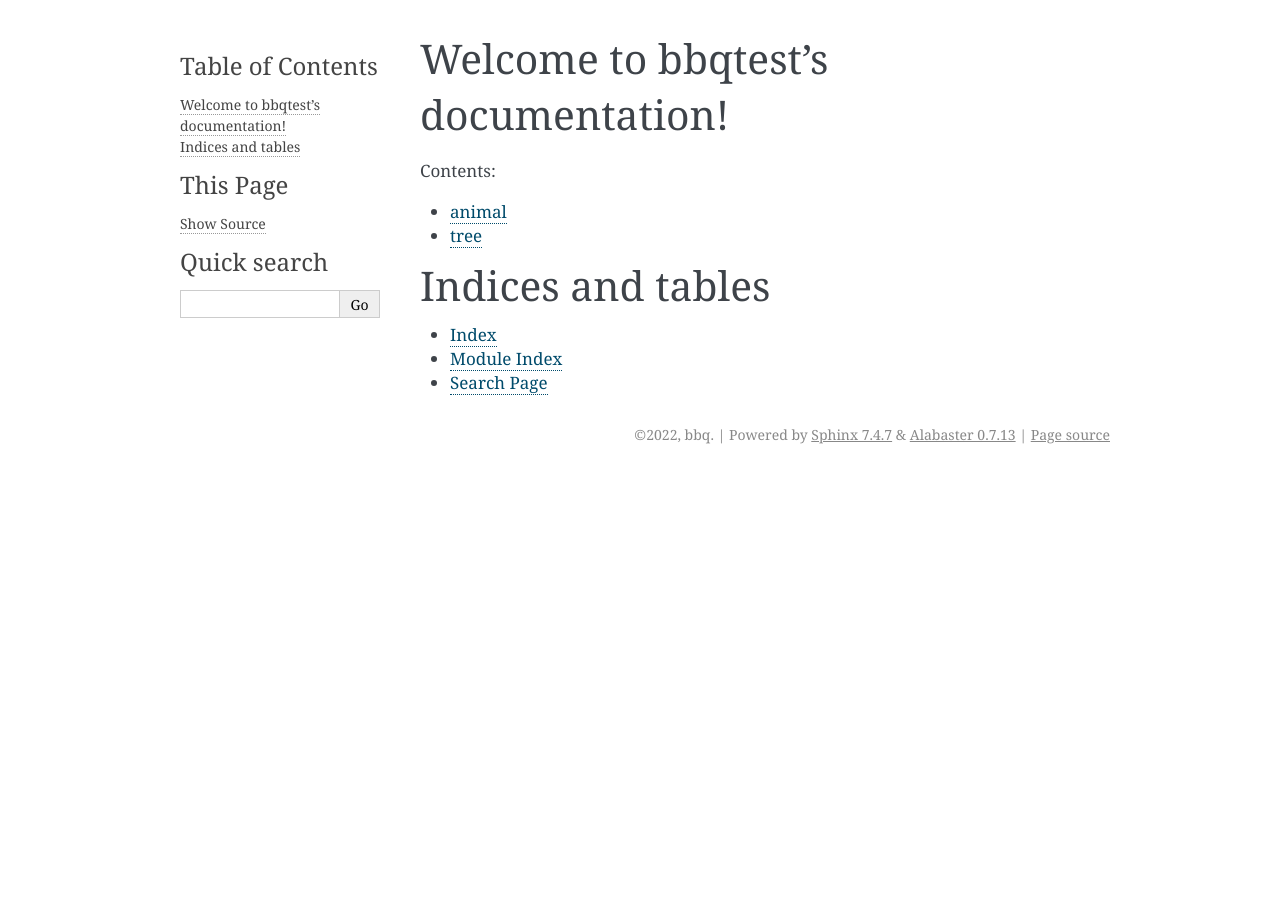
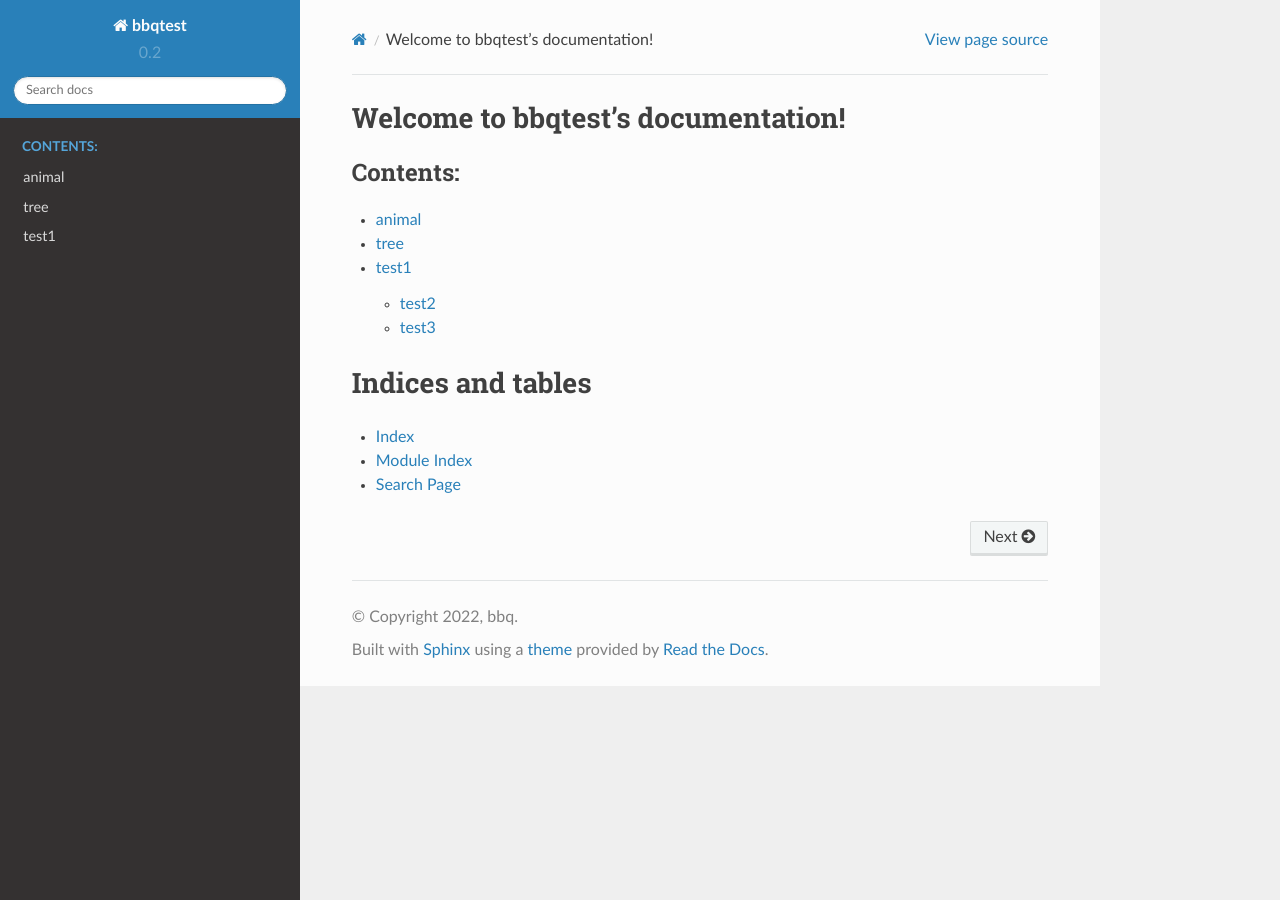
Before and after one commit to gogobarbq/bbq-mac, a Sphinx documentation site: the page built from source/index.rst, in a window 1280 px wide. Built offline with Sphinx 7.4.7 and the Read the Docs theme 2.0.0, drawn with Linux system fonts in a browser that asks for light colours; part of the change alters nothing that is shown.

```diff
--- a/source/conf.py
+++ b/source/conf.py
@@ -10,11 +10,27 @@ project = 'bbqtest'
 copyright = '2022, bbq'
 author = 'bbq'
 release = '0.1'
+version = '0.2'
 
 # -- General configuration ---------------------------------------------------
 # https://www.sphinx-doc.org/en/master/usage/configuration.html#general-configuration
 
-extensions = []
+extensions = [
+    'sphinx.ext.duration',
+    'sphinx.ext.doctest',
+    'sphinx.ext.autodoc',
+    'sphinx.ext.autosummary',
+    'sphinx.ext.intersphinx',
+    'recommonmark',
+    'sphinx_markdown_tables',
+]
+
+intersphinx_mapping = {
+    'python': ('https://docs.python.org/3/', None),
+    'sphinx': ('https://www.sphinx-doc.org/en/master/', None),
+}
+intersphinx_disabled_domains = ['std']
+
 
 templates_path = ['_templates']
 exclude_patterns = []
@@ -26,3 +42,21 @@ exclude_patterns = []
 
 # html_theme = 'sphinx_rtd_theme'
 # html_static_path = ['_static']
+# -- Options for HTML output
+html_theme = 'sphinx_rtd_theme'
+
+# -- Options for EPUB output
+epub_show_urls = 'footnote'
+
+# -- Options for PDF output
+latex_engine = 'xelatex'
+latex_use_xindy = False
+latex_elements = {
+    'preamble': '\\usepackage[UTF8]{ctex}\n',
+}
+
+source_parsers = {
+    '.md': 'recommonmark.parser.CommonMarkParser',
+}
+
+source_suffix = ['.rst', '.md']
--- /dev/null
+++ b/source/dog.md
@@ -0,0 +1,3 @@
+# test1
+## test2
+## test3
--- a/source/index.rst
+++ b/source/index.rst
@@ -14,6 +14,8 @@ Welcome to bbqtest's documentation!
 
    tree
 
+   dog
+
 Indices and tables
 ==================
 
```
